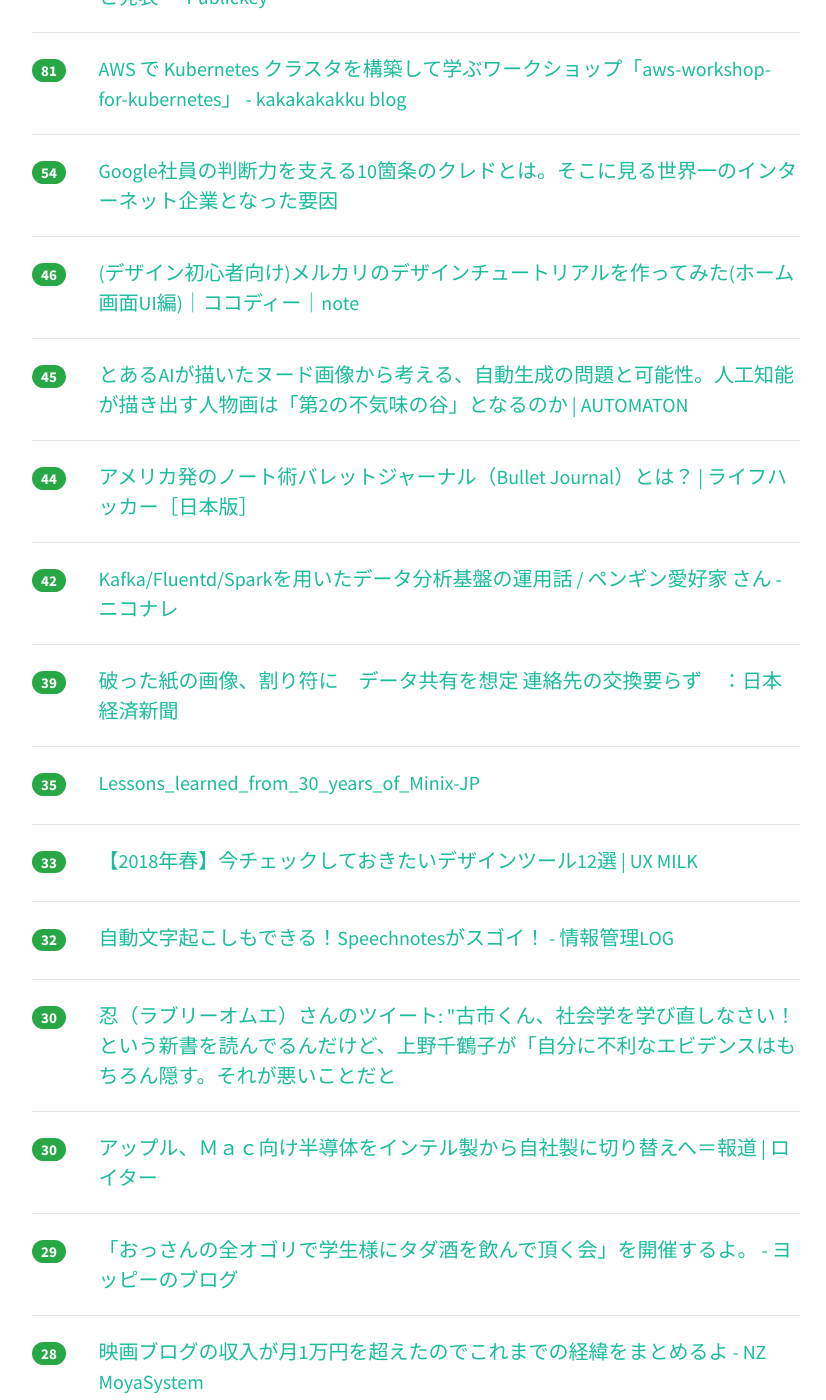
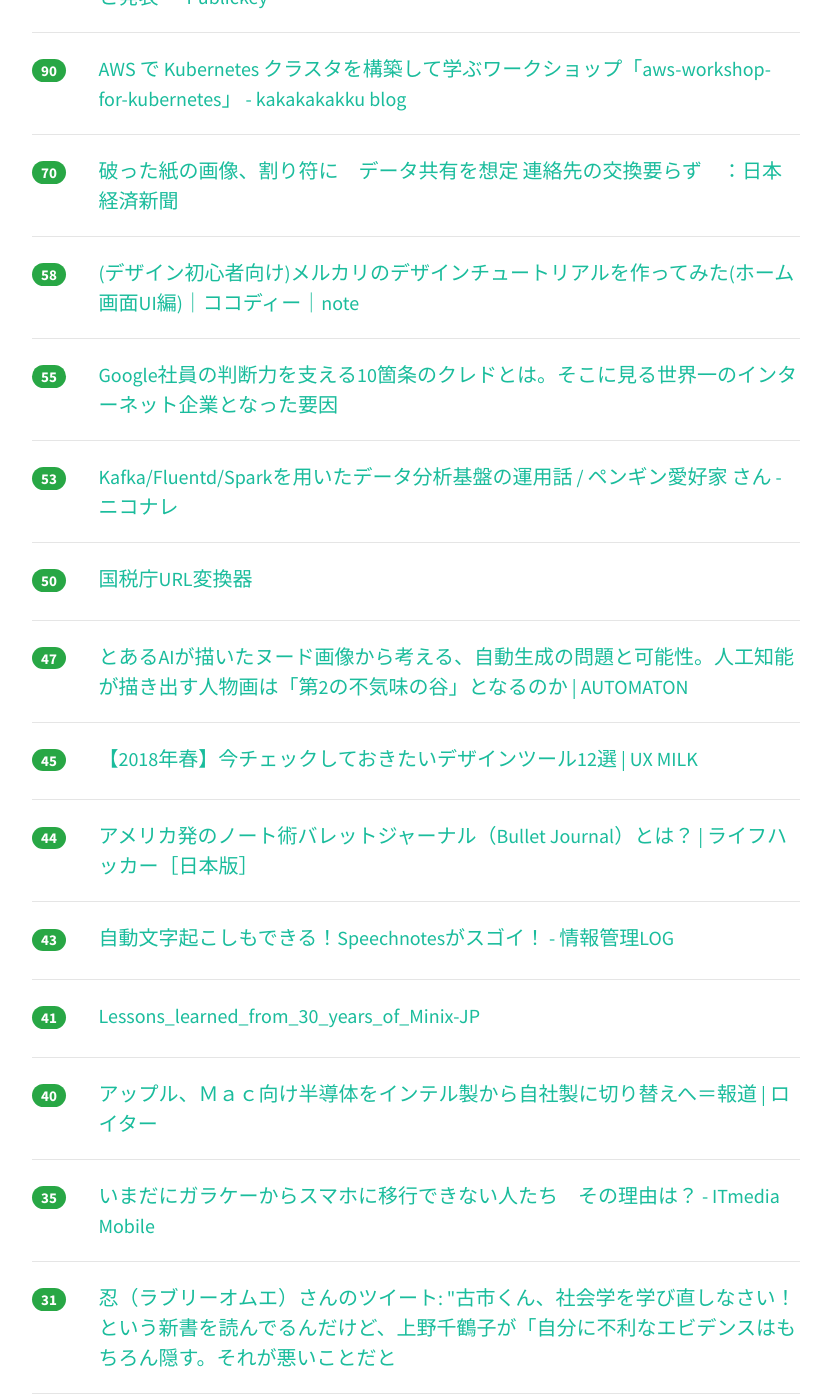
Before and after one commit to yatta47/hatena-matome-site, a Jekyll site: the page built from _posts/2018-04-03-hatena.md, in a window 1280 px wide and 1400 px high, scrolled down 647 px. Shown: the whole window, without its empty margins (224-1050 px from the left). Built offline with Jekyll 4.4.1, drawn with Linux system fonts in a browser that asks for light colours; nearby versions of some CDN libraries; some of the changed text lies outside the part shown.

Commit message:
Updated 2018-04-03

```diff
--- a/_posts/2018-04-03-hatena.md
+++ b/_posts/2018-04-03-hatena.md
@@ -1,44 +1,64 @@
 ---
 layout: post
 title:  "2018-04-03 はてぶIT"
-date:   2018-04-03 11:02:16
+date:   2018-04-03 12:02:53
 tags: [it-hotentry]
 ---
-26 件のデータあり
+30 件のデータあり
 
 <hr><div class="row">
-<div class="col-1"><span class="badge badge-pill badge-success h2">266</span></div>
+<div class="col-1"><span class="badge badge-pill badge-success h2">291</span></div>
 <div class="col-11"><a href='http://dr-asa.hatenablog.com/entry/2018/04/02/174006' target='_blank'>Kubernetesはクラスタで障害があったとき、どういう動きをするのか - あさのひとりごと</a></div>
 </div>
 <hr>
 <div class="row">
-<div class="col-1"><span class="badge badge-pill badge-success h2">105</span></div>
+<div class="col-1"><span class="badge badge-pill badge-success h2">152</span></div>
 <div class="col-11"><a href='http://www.orangeitems.com/entry/2018/04/02/202052' target='_blank'>九州商船の「弊社WEB予約サービスに対する不正アクセスに関する最終報告」は全てのエンジニアに読んでほしい - orangeitems’s diary</a></div>
 </div>
 <hr>
 <div class="row">
-<div class="col-1"><span class="badge badge-pill badge-success h2">83</span></div>
+<div class="col-1"><span class="badge badge-pill badge-success h2">95</span></div>
 <div class="col-11"><a href='http://www.publickey1.jp/blog/18/dockerdockerctosolomon_hykesdocker.html' target='_blank'>Docker発展の貢献者、Docker社創業者兼CTOのSolomon Hykes氏がDockerを去ると発表 － Publickey</a></div>
 </div>
 <hr>
 <div class="row">
-<div class="col-1"><span class="badge badge-pill badge-success h2">81</span></div>
+<div class="col-1"><span class="badge badge-pill badge-success h2">90</span></div>
 <div class="col-11"><a href='http://kakakakakku.hatenablog.com/entry/2018/04/02/213042' target='_blank'>AWS で Kubernetes クラスタを構築して学ぶワークショップ「aws-workshop-for-kubernetes」 - kakakakakku blog</a></div>
 </div>
 <hr>
 <div class="row">
-<div class="col-1"><span class="badge badge-pill badge-success h2">54</span></div>
+<div class="col-1"><span class="badge badge-pill badge-success h2">70</span></div>
+<div class="col-11"><a href='https://www.nikkei.com/article/DGKKZO28825990Q8A330C1TJM000/' target='_blank'>破った紙の画像、割り符に　データ共有を想定 連絡先の交換要らず　：日本経済新聞</a></div>
+</div>
+<hr>
+<div class="row">
+<div class="col-1"><span class="badge badge-pill badge-success h2">58</span></div>
+<div class="col-11"><a href='https://note.mu/co_co_d3/n/n4e910ec83b60' target='_blank'>(デザイン初心者向け)メルカリのデザインチュートリアルを作ってみた(ホーム画面UI編)｜ココディー｜note</a></div>
+</div>
+<hr>
+<div class="row">
+<div class="col-1"><span class="badge badge-pill badge-success h2">55</span></div>
 <div class="col-11"><a href='http://it-rush.com/google-credo' target='_blank'>Google社員の判断力を支える10箇条のクレドとは。そこに見る世界一のインターネット企業となった要因</a></div>
 </div>
 <hr>
 <div class="row">
-<div class="col-1"><span class="badge badge-pill badge-success h2">46</span></div>
-<div class="col-11"><a href='https://note.mu/co_co_d3/n/n4e910ec83b60' target='_blank'>(デザイン初心者向け)メルカリのデザインチュートリアルを作ってみた(ホーム画面UI編)｜ココディー｜note</a></div>
+<div class="col-1"><span class="badge badge-pill badge-success h2">53</span></div>
+<div class="col-11"><a href='https://niconare.nicovideo.jp/watch/kn2981' target='_blank'>Kafka/Fluentd/Sparkを用いたデータ分析基盤の運用話 / ペンギン愛好家 さん - ニコナレ</a></div>
+</div>
+<hr>
+<div class="row">
+<div class="col-1"><span class="badge badge-pill badge-success h2">50</span></div>
+<div class="col-11"><a href='https://nta-go.com/' target='_blank'>国税庁URL変換器</a></div>
+</div>
+<hr>
+<div class="row">
+<div class="col-1"><span class="badge badge-pill badge-success h2">47</span></div>
+<div class="col-11"><a href='http://jp.automaton.am/articles/columnjp/20180402-65369/' target='_blank'>とあるAIが描いたヌード画像から考える、自動生成の問題と可能性。人工知能が描き出す人物画は「第2の不気味の谷」となるのか | AUTOMATON</a></div>
 </div>
 <hr>
 <div class="row">
 <div class="col-1"><span class="badge badge-pill badge-success h2">45</span></div>
-<div class="col-11"><a href='http://jp.automaton.am/articles/columnjp/20180402-65369/' target='_blank'>とあるAIが描いたヌード画像から考える、自動生成の問題と可能性。人工知能が描き出す人物画は「第2の不気味の谷」となるのか | AUTOMATON</a></div>
+<div class="col-11"><a href='http://uxmilk.jp/71315' target='_blank'>【2018年春】今チェックしておきたいデザインツール12選 | UX MILK</a></div>
 </div>
 <hr>
 <div class="row">
@@ -47,43 +67,43 @@ tags: [it-hotentry]
 </div>
 <hr>
 <div class="row">
-<div class="col-1"><span class="badge badge-pill badge-success h2">42</span></div>
-<div class="col-11"><a href='https://niconare.nicovideo.jp/watch/kn2981' target='_blank'>Kafka/Fluentd/Sparkを用いたデータ分析基盤の運用話 / ペンギン愛好家 さん - ニコナレ</a></div>
+<div class="col-1"><span class="badge badge-pill badge-success h2">43</span></div>
+<div class="col-11"><a href='http://hokoxjouhou.blog105.fc2.com/blog-entry-1144.html' target='_blank'>自動文字起こしもできる！Speechnotesがスゴイ！ - 情報管理LOG</a></div>
 </div>
 <hr>
 <div class="row">
-<div class="col-1"><span class="badge badge-pill badge-success h2">39</span></div>
-<div class="col-11"><a href='https://www.nikkei.com/article/DGKKZO28825990Q8A330C1TJM000/' target='_blank'>破った紙の画像、割り符に　データ共有を想定 連絡先の交換要らず　：日本経済新聞</a></div>
+<div class="col-1"><span class="badge badge-pill badge-success h2">41</span></div>
+<div class="col-11"><a href='http://member.wide.ad.jp/~shima/publications/Lessons_learned_from_30_years_of_Minix-JP.html' target='_blank'>Lessons_learned_from_30_years_of_Minix-JP</a></div>
+</div>
+<hr>
+<div class="row">
+<div class="col-1"><span class="badge badge-pill badge-success h2">40</span></div>
+<div class="col-11"><a href='https://jp.reuters.com/article/idJPKCN1H91TJ' target='_blank'>アップル、Ｍａｃ向け半導体をインテル製から自社製に切り替えへ＝報道 | ロイター</a></div>
 </div>
 <hr>
 <div class="row">
 <div class="col-1"><span class="badge badge-pill badge-success h2">35</span></div>
-<div class="col-11"><a href='http://member.wide.ad.jp/~shima/publications/Lessons_learned_from_30_years_of_Minix-JP.html' target='_blank'>Lessons_learned_from_30_years_of_Minix-JP</a></div>
+<div class="col-11"><a href='http://www.itmedia.co.jp/mobile/articles/1804/03/news014.html' target='_blank'>いまだにガラケーからスマホに移行できない人たち　その理由は？ - ITmedia Mobile</a></div>
 </div>
 <hr>
 <div class="row">
-<div class="col-1"><span class="badge badge-pill badge-success h2">33</span></div>
-<div class="col-11"><a href='http://uxmilk.jp/71315' target='_blank'>【2018年春】今チェックしておきたいデザインツール12選 | UX MILK</a></div>
-</div>
-<hr>
-<div class="row">
-<div class="col-1"><span class="badge badge-pill badge-success h2">32</span></div>
-<div class="col-11"><a href='http://hokoxjouhou.blog105.fc2.com/blog-entry-1144.html' target='_blank'>自動文字起こしもできる！Speechnotesがスゴイ！ - 情報管理LOG</a></div>
-</div>
-<hr>
-<div class="row">
-<div class="col-1"><span class="badge badge-pill badge-success h2">30</span></div>
+<div class="col-1"><span class="badge badge-pill badge-success h2">31</span></div>
 <div class="col-11"><a href='http://twitter.com/soutathesouta/status/980446740582051841' target='_blank'>忍（ラブリーオムエ）さんのツイート: "古市くん、社会学を学び直しなさい！という新書を読んでるんだけど、上野千鶴子が「自分に不利なエビデンスはもちろん隠す。それが悪いことだと</a></div>
 </div>
 <hr>
 <div class="row">
 <div class="col-1"><span class="badge badge-pill badge-success h2">30</span></div>
-<div class="col-11"><a href='https://jp.reuters.com/article/idJPKCN1H91TJ' target='_blank'>アップル、Ｍａｃ向け半導体をインテル製から自社製に切り替えへ＝報道 | ロイター</a></div>
+<div class="col-11"><a href='http://yoppymodel.hatenablog.com/entry/2018/04/02/193811' target='_blank'>「おっさんの全オゴリで学生様にタダ酒を飲んで頂く会」を開催するよ。 - ヨッピーのブログ</a></div>
 </div>
 <hr>
 <div class="row">
 <div class="col-1"><span class="badge badge-pill badge-success h2">29</span></div>
-<div class="col-11"><a href='http://yoppymodel.hatenablog.com/entry/2018/04/02/193811' target='_blank'>「おっさんの全オゴリで学生様にタダ酒を飲んで頂く会」を開催するよ。 - ヨッピーのブログ</a></div>
+<div class="col-11"><a href='http://www.afpbb.com/articles/-/3169766' target='_blank'>アップル、Mac用CPUを自社製造か インテル株急落　写真1枚　国際ニュース：AFPBB News</a></div>
+</div>
+<hr>
+<div class="row">
+<div class="col-1"><span class="badge badge-pill badge-success h2">29</span></div>
+<div class="col-11"><a href='https://japanese.engadget.com/2018/04/02/mac-cpu-2020/' target='_blank'>アップル、MacのCPUをインテルから自社開発に変更か。2020年に発売とのうわさ - Engadget 日本版</a></div>
 </div>
 <hr>
 <div class="row">
@@ -92,27 +112,17 @@ tags: [it-hotentry]
 </div>
 <hr>
 <div class="row">
-<div class="col-1"><span class="badge badge-pill badge-success h2">27</span></div>
-<div class="col-11"><a href='https://japanese.engadget.com/2018/04/02/mac-cpu-2020/' target='_blank'>アップル、MacのCPUをインテルから自社開発に変更か。2020年に発売とのうわさ - Engadget 日本版</a></div>
+<div class="col-1"><span class="badge badge-pill badge-success h2">22</span></div>
+<div class="col-11"><a href='https://qiita.com/onokatio/items/42fb4a2811600680591b' target='_blank'>Cloudflareが1.1.1.1で超高性能DNS始めたし、いっちょ俺のパソコンもDNS over HTTPSしてみる - Qiita</a></div>
 </div>
 <hr>
 <div class="row">
-<div class="col-1"><span class="badge badge-pill badge-success h2">26</span></div>
-<div class="col-11"><a href='https://nta-go.com/' target='_blank'>国税局URL変換器</a></div>
+<div class="col-1"><span class="badge badge-pill badge-success h2">21</span></div>
+<div class="col-11"><a href='https://speakerdeck.com/yuzutas0/20180402' target='_blank'>データ基盤を支える民主化とサービスレベル #shinjukugl // Speaker Deck</a></div>
 </div>
 <hr>
 <div class="row">
-<div class="col-1"><span class="badge badge-pill badge-success h2">23</span></div>
-<div class="col-11"><a href='http://www.itmedia.co.jp/mobile/articles/1804/03/news014.html' target='_blank'>いまだにガラケーからスマホに移行できない人たち　その理由は？ - ITmedia Mobile</a></div>
-</div>
-<hr>
-<div class="row">
-<div class="col-1"><span class="badge badge-pill badge-success h2">22</span></div>
-<div class="col-11"><a href='http://www.afpbb.com/articles/-/3169766' target='_blank'>アップル、Mac用CPUを自社製造か インテル株急落　写真1枚　国際ニュース：AFPBB News</a></div>
-</div>
-<hr>
-<div class="row">
-<div class="col-1"><span class="badge badge-pill badge-success h2">19</span></div>
+<div class="col-1"><span class="badge badge-pill badge-success h2">20</span></div>
 <div class="col-11"><a href='http://www.itmedia.co.jp/pcuser/articles/1804/02/news128.html' target='_blank'>Appleが考えるこれからの教育――ティム・クックCEO単独インタビュー (1/3) - ITmedia PC USER</a></div>
 </div>
 <hr>
@@ -127,6 +137,11 @@ tags: [it-hotentry]
 </div>
 <hr>
 <div class="row">
+<div class="col-1"><span class="badge badge-pill badge-success h2">18</span></div>
+<div class="col-11"><a href='http://www.kyusho.co.jp/report/' target='_blank'>弊社WEB予約サービスに対する不正アクセスに関する最終報告｜九州商船</a></div>
+</div>
+<hr>
+<div class="row">
 <div class="col-1"><span class="badge badge-pill badge-success h2">17</span></div>
 <div class="col-11"><a href='http://jp.gamesindustry.biz/article/1804/18040201/' target='_blank'>[GCC2018] Unity 2018は「カスタマイズ」で小さく速く多機能に - GamesIndustry.biz Japan Edition</a></div>
 </div>
@@ -136,3 +151,8 @@ tags: [it-hotentry]
 <div class="col-11"><a href='https://www3.nhk.or.jp/news/html/20180402/k10011388731000.html' target='_blank'>ストリートビュー撮影で車がアーケード街を “無許可走行” | NHKニュース</a></div>
 </div>
 <hr>
+<div class="row">
+<div class="col-1"><span class="badge badge-pill badge-success h2">16</span></div>
+<div class="col-11"><a href='https://coliss.com/articles/build-websites/operation/css/remove-top-and-bottom-margin-from-text.html' target='_blank'>[CSS]文字に含まれる上下の余白を取り除いて、アイコンや画像とぴったり同じ高さにするスタイルシート | コリス</a></div>
+</div>
+<hr>
```
